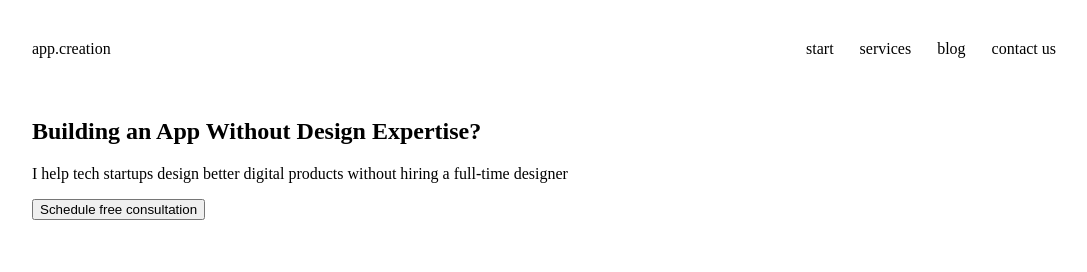
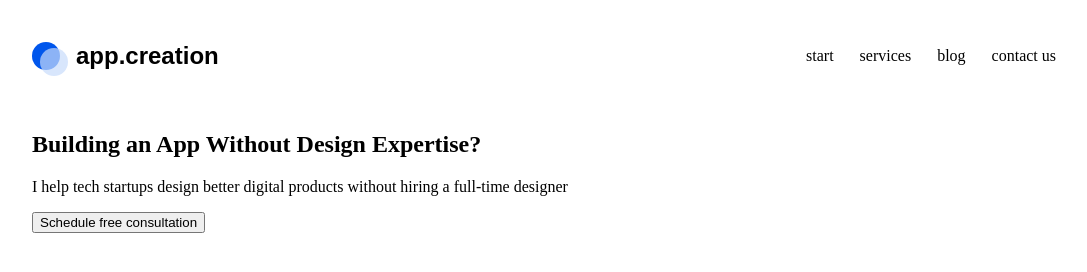
Before and after one commit to WebHeroSchool/Board, a plain HTML site: page index.html in a window 1280 px wide. Shown: the whole page, without its empty margins (96-1183 px from the left). Drawn offline with Linux system fonts and the light colour scheme; a web font is replaced by a local one.

Commit message:
4 Version (css)

```diff
--- a/styles.css
+++ b/styles.css
@@ -13,7 +13,31 @@ body {
 }
 
 .logo {
+  position: relative;
   padding: 40px 0;
+  padding-left: 44px;
+  font: bold 24px/31px pt_serif, arial, helvetica, sans-serif;
+}
+
+.logo__circle {
+  position: absolute;
+  left: 0;
+  top: 50%;
+  transform: translateY(-50%);
+  width: 28px;
+  height: 28px;
+  border-radius: 50%;
+}
+
+.logo__circle_color_dark-blue {
+  background: #0056EC;
+}
+
+.logo__circle_color_blue {
+  left: 8px;
+  top: 56%;
+  background: #C8DBFB;
+  opacity: .7;
 }
 
 .menu {
```
